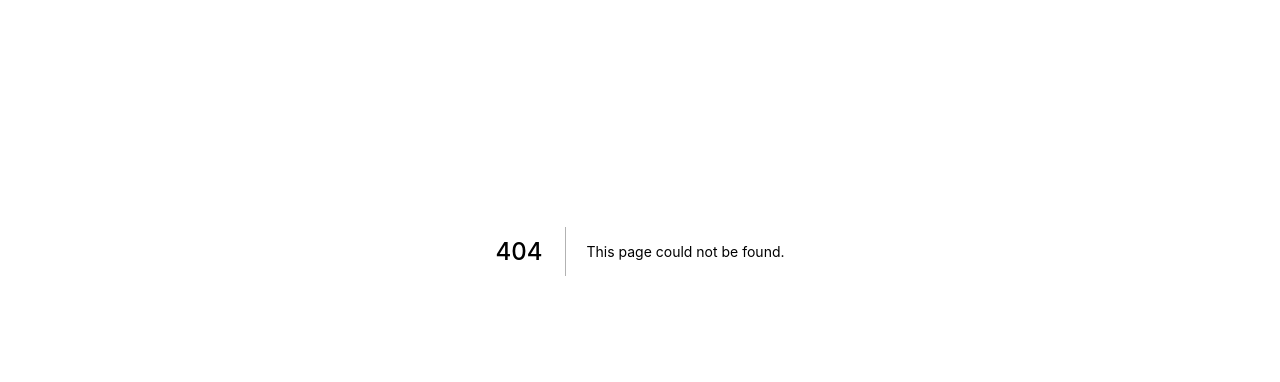
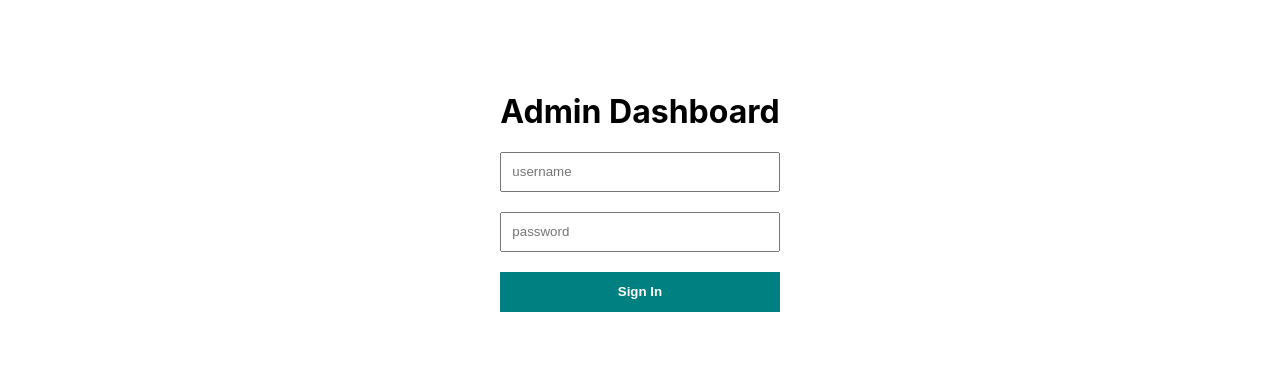
Before and after one commit to JIMMY-YA0/BurgerMax, a Next.js app: page /admin/login in a window 1280 px wide. Before the commit this address had no page. Shown: the part 249-631 px from the top of the page. Built offline with nearby package versions, Linux system fonts and the light colour scheme.

Commit message:
add delete item function and loin function for admin page

```diff
--- a/package.json
+++ b/package.json
@@ -13,6 +13,7 @@
     "@paypal/react-paypal-js": "^7.8.1",
     "@reduxjs/toolkit": "^1.8.5",
     "axios": "^1.1.3",
+    "cookie": "^0.5.0",
     "mongoose": "^6.7.0",
     "next": "12.3.1",
     "react": "18.2.0",
--- /dev/null
+++ b/pages/admin/login.js
@@ -0,0 +1,48 @@
+import axios from "axios";
+import { useRouter } from "next/router";
+import { useState } from "react";
+import styles from "../../styles/Login.module.css";
+
+const Login = () => {
+  const [username, setUsername] = useState(null);
+  const [password, setPassword] = useState(null);
+  const [error, setError] = useState(false);
+  const router = useRouter();
+
+  const handleClick = async () => {
+    try {
+      await axios.post("http://localhost:3000/api/login", {
+        username,
+        password,
+      });
+      router.push("/admin");
+    } catch (err) {
+      setError(true);
+    }
+  };
+
+  return (
+    <div className={styles.container}>
+      <div className={styles.wrapper}>
+        <h1>Admin Dashboard</h1>
+        <input
+          placeholder="username"
+          className={styles.input}
+          onChange={(e) => setUsername(e.target.value)}
+        />
+        <input
+          placeholder="password"
+          type="password"
+          className={styles.input}
+          onChange={(e) => setPassword(e.target.value)}
+        />
+        <button onClick={handleClick} className={styles.button}>
+          Sign In
+        </button>
+        {error && <span className={styles.error}>Unauthorized login attemps!</span>}
+      </div>
+    </div>
+  );
+};
+
+export default Login;
--- /dev/null
+++ b/pages/api/login.js
@@ -0,0 +1,22 @@
+import cookie from "cookie";
+
+const handler = (req, res) => {
+  if (req.method === "POST") {
+    const { username, password } = req.body;
+    if (username === process.env.ADMIN_USERNAME && password === process.env.ADMIN_PASSWORD) {
+      res.setHeader(
+        "Set-Cookie",
+        cookie.serialize("token", process.env.TOKEN, {
+          maxAge: 60 * 60,
+          sameSite: "strict",
+          path: "/",
+        })
+      );
+      res.status(200).json("Succesfull");
+    } else {
+      res.status(400).json("Unauthorized login attemps!");
+    }
+  }
+};
+
+export default handler;
--- a/pages/api/products/index.js
+++ b/pages/api/products/index.js
@@ -18,6 +18,9 @@
   }
 
   if (method === "POST") {
+    if (!token || token !== process.env.TOKEN) {
+      return res.status(401).json("Not authenticated!here!!");
+    }
     try {
       const product = await Product.create(req.body);
       res.status(201).json(product);
--- /dev/null
+++ b/styles/Login.module.css
@@ -0,0 +1,32 @@
+.container {
+  height: calc(100vh - 100px);
+  display: flex;
+  align-items: center;
+  justify-content: center;
+}
+
+.wrapper {
+  display: flex;
+  flex-direction: column;
+}
+
+.input {
+  height: 40px;
+  margin-bottom: 20px;
+  padding: 0px 10px;
+}
+
+.button {
+  height: 40px;
+  margin-bottom: 20px;
+  border: none;
+  background-color: teal;
+  color: white;
+  font-weight: 600;
+  cursor: pointer;
+}
+
+.error {
+  font-size: 13px;
+  color: red;
+}
```
Also changed, not shown: pages/admin/index.jsx (+35 -0 lines), 2 other files (tests, documents, lock files or other folders).
